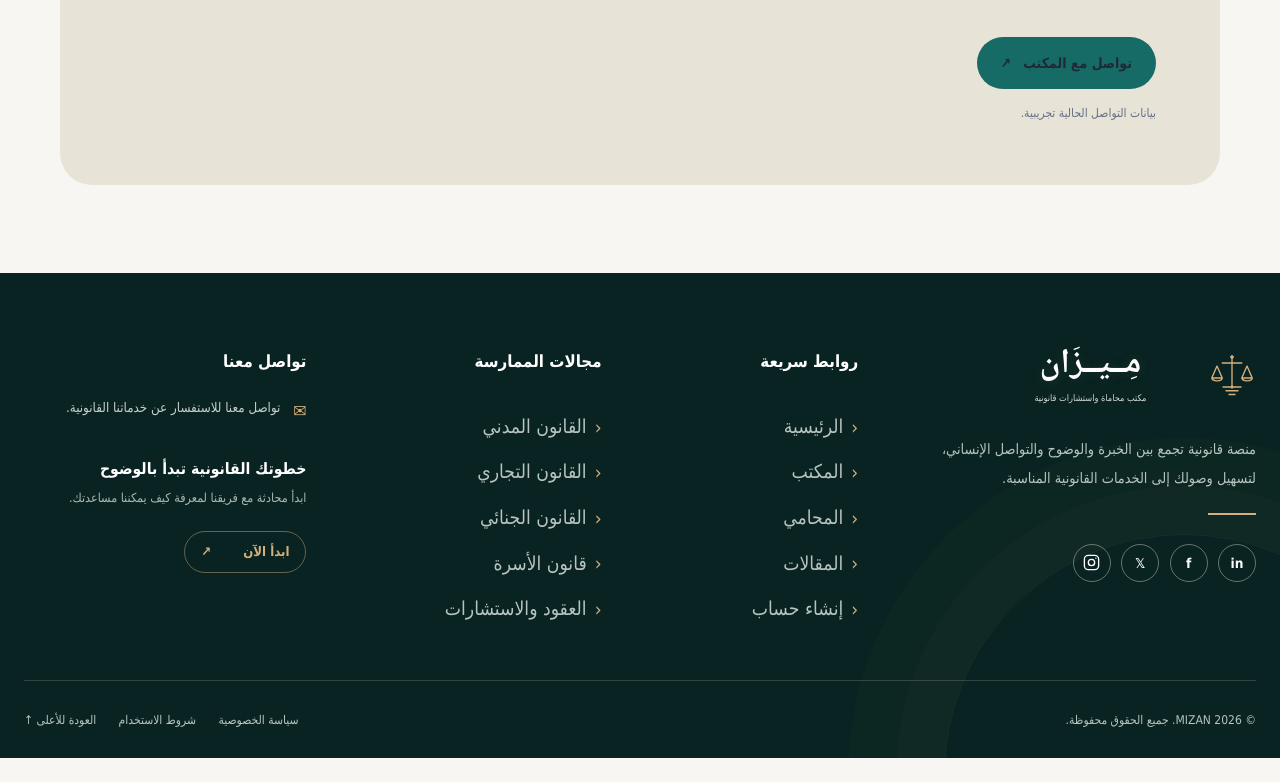
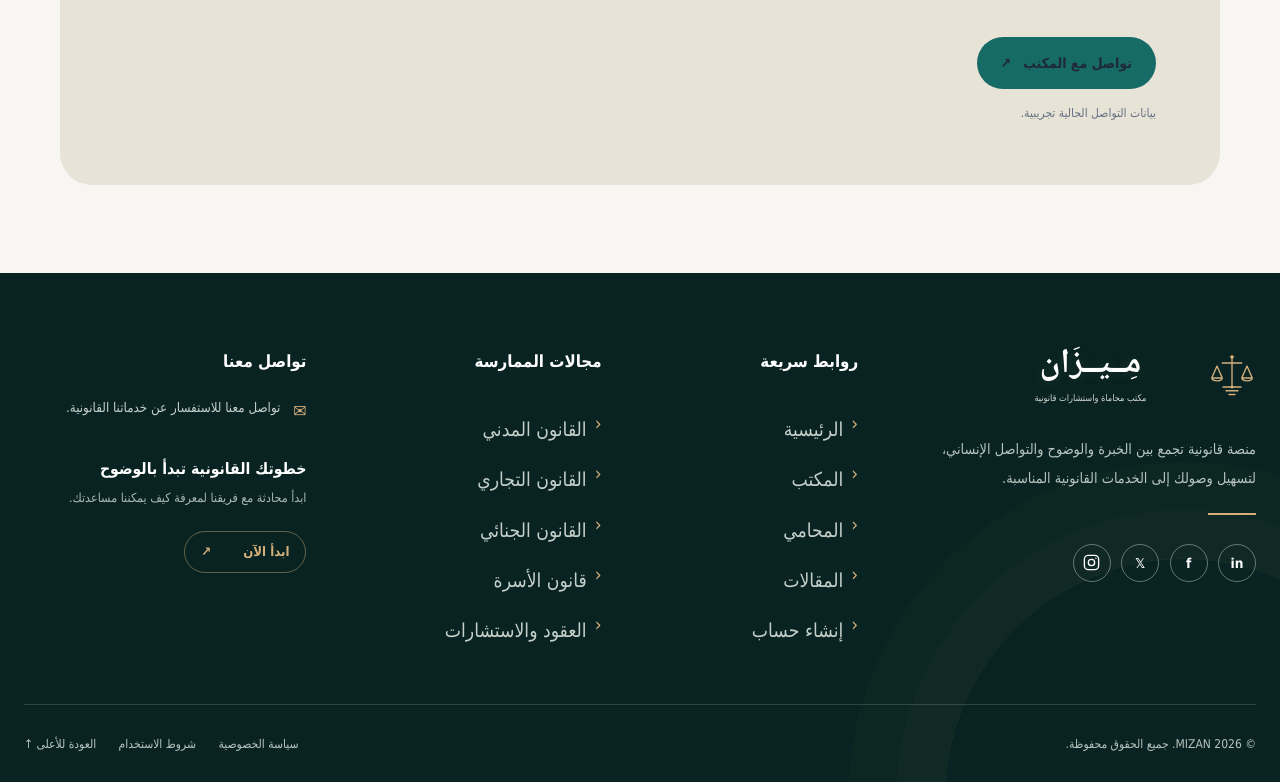
Before and after one commit to mahmoudSElsebaey/mizan-legal-platform, a Next.js app: page /ar in a window 1280 px wide. Shown: the part 1851-2633 px from the top of the page. Before the commit the page ends 2609 px from the top, so only its background shows below. Built offline with nearby package versions, Linux system fonts and the light colour scheme; no server answers; the database is empty.

Commit message:
fix: improve header and footer responsiveness on small screens

```diff
--- a/src/app/globals.css
+++ b/src/app/globals.css
@@ -288,3 +288,66 @@ img, svg, video { max-width: 100%; }
  .mizan-footer-column h2,.mizan-footer-contact h2{margin-bottom:.75rem}
  .mizan-footer-bottom div{gap:.8rem;font-size:.72rem}
 }
+
+
+/* Mobile-first final pass: stable header and readable footer on narrow screens */
+.mizan-site-header{width:100%;min-width:0}
+.mizan-site-header-inner{min-width:0}
+.mizan-site-brand{min-width:0}
+.mizan-site-brand-copy{min-width:0}
+.mizan-site-brand-copy small{overflow-wrap:anywhere}
+.mizan-site-nav{min-width:0}
+.mizan-site-actions{min-width:0;flex-shrink:0}
+.mizan-footer-main{min-width:0}
+.mizan-footer-column a{display:flex;align-items:flex-start;min-width:0;line-height:1.75;color:#c6d0cb}
+.mizan-footer-column a .mizan-footer-arrow{color:var(--gold);margin-top:.05em}
+.mizan-footer-column a:hover,.mizan-footer-column a:focus-visible{color:var(--gold)}
+.mizan-footer-column a:hover span:not(.mizan-footer-arrow),.mizan-footer-column a:focus-visible span:not(.mizan-footer-arrow){color:var(--gold)}
+.mizan-footer-column a:hover .mizan-footer-arrow,.mizan-footer-column a:focus-visible .mizan-footer-arrow{color:var(--gold)}
+@media(max-width:760px){
+ .mizan-site-header-inner{grid-template-columns:minmax(0,1fr) auto;width:calc(100% - 1.5rem);gap:.55rem}
+ .mizan-site-brand{max-width:100%;overflow:hidden}
+ .mizan-site-brand-copy{width:clamp(118px,38vw,180px)}
+ .mizan-site-brand-copy small{white-space:normal;font-size:clamp(.38rem,1.65vw,.48rem);line-height:1.35}
+ .mizan-site-actions{gap:.2rem}
+ .mizan-site-actions .mizan-login{white-space:nowrap;font-size:.7rem}
+ .mizan-site-nav{display:grid;grid-template-columns:repeat(3,minmax(0,1fr));gap:.15rem;width:100%;overflow:visible;padding:.4rem 0 0}
+ .mizan-site-nav a{display:flex;min-width:0;min-height:36px;align-items:center;justify-content:center;padding:.4rem .25rem;border-radius:8px;font-size:clamp(.68rem,2.2vw,.78rem);text-align:center;white-space:normal;line-height:1.35}
+ .mizan-site-nav a.is-active:after{bottom:0;inset-inline:18%;height:2px}
+ .mizan-dropdown{max-width:calc(100vw - 1.5rem)}
+ .mizan-notification-menu{inset-inline-end:-2rem}
+ .mizan-footer-main{grid-template-columns:repeat(2,minmax(0,1fr));gap:1.75rem 1rem}
+ .mizan-footer-about,.mizan-footer-contact{grid-column:1/-1}
+ .mizan-footer-column{min-width:0}
+ .mizan-footer-column h2{font-size:.95rem;line-height:1.6}
+ .mizan-footer-column a{gap:.4rem;font-size:.8rem;overflow-wrap:anywhere}
+ .mizan-footer-bottom{gap:.8rem}
+ .mizan-footer-bottom>span{line-height:1.8}
+ .mizan-footer-bottom div{display:flex;flex-wrap:wrap;gap:.6rem 1rem;line-height:1.8}
+}
+@media(max-width:390px){
+ .mizan-site-header-inner{width:calc(100% - 1rem);gap:.35rem}
+ .mizan-site-mark{width:25px;height:31px}
+ .mizan-site-brand{gap:.15rem}
+ .mizan-site-brand-copy{width:clamp(108px,36vw,138px)}
+ .mizan-site-brand-copy .mizan-arabic-wordmark{font-size:1.3rem!important}
+ .mizan-site-brand-copy small{font-size:.36rem}
+ .mizan-site-actions .mizan-language{gap:.15rem;padding:.32rem!important}
+ .mizan-site-actions .mizan-language-code{font-size:.62rem}
+ .mizan-chevron-icon{width:11px;height:11px}
+ .mizan-site-actions .mizan-login{padding:.4rem .48rem!important;font-size:.64rem}
+ .mizan-profile-trigger .mizan-avatar{width:27px;height:27px}
+ .mizan-site-nav{grid-template-columns:repeat(3,minmax(0,1fr));gap:.1rem}
+ .mizan-site-nav a{font-size:.67rem;padding-inline:.1rem}
+ .mizan-footer-main{grid-template-columns:minmax(0,1fr);gap:1.5rem}
+ .mizan-footer-about,.mizan-footer-contact{grid-column:auto}
+ .mizan-footer-column{gap:.5rem}
+ .mizan-footer-column a{font-size:.84rem}
+ .mizan-footer-bottom{font-size:.7rem}
+}
+@media(max-width:330px){
+ .mizan-site-brand-copy{width:104px}
+ .mizan-site-brand-copy .mizan-arabic-wordmark{font-size:1.18rem!important}
+ .mizan-site-brand-copy small{font-size:.34rem}
+ .mizan-site-actions .mizan-login{font-size:.6rem;padding-inline:.38rem!important}
+}
```
